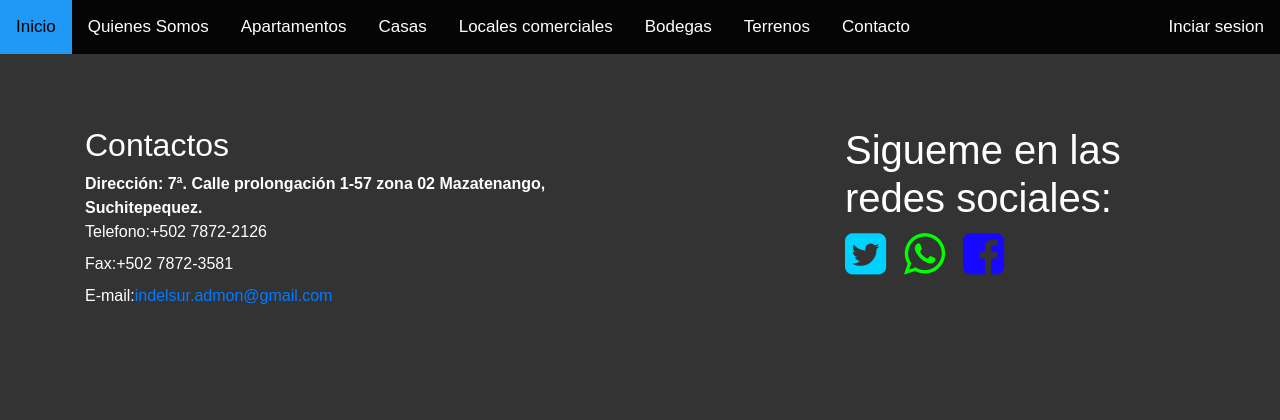
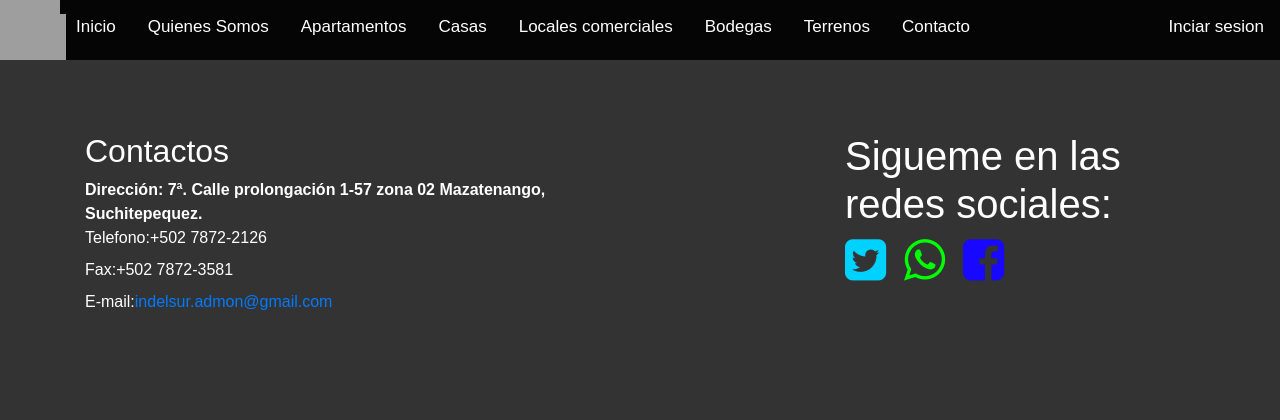
Before and after one commit to robertgar/byron, a PHP site: page /contacto.php in a window 1280 px wide. Shown: the top 420 px of the page. Run offline with PHP 8.4, Linux system fonts and the light colour scheme; grey boxes are pictures that could not be loaded.

Commit message:
Update contacto.php

```diff
--- a/contacto.php
+++ b/contacto.php
@@ -93,11 +93,22 @@ background-color: #050505;
 #bt{
    border-radius: 30px;
 }
+img{
+  width: 50px;
+  height: 50px;
+}
+
+.im{
+  background-image: url("im/logo.jpeg");
+   width: 60px;
+  height: 60px;
+}
 </style>
 </head>
 <body>
 
 <div class="topnav" id="myTopnav">
+  <a class="im"><img src="im/logo.jpeg"></a>
   <a href="index.php">Inicio</a>
   <a href="quienes.php">Quienes Somos</a>
   <a href="apart.php">Apartamentos</a>
@@ -130,19 +141,16 @@ background-color: #050505;
     <div class="col-sm-4">
   <h1>Sigueme en las redes sociales:</h1>
 
+
       <i onclick=" window.open('https://twitter.com/');" class="fa fa-twitter-square" style="font-size:48px;color:#00D2FF"></i>
 &nbsp&nbsp
-        <i class="fa fa-whatsapp" style="font-size:48px;color:#00FF00"></i>
+        <i onclick=" window.open('https://wa.me/502%2051173235');" class="fa fa-whatsapp" style="font-size:48px;color:#00FF00"></i>
         &nbsp&nbsp
           <i onclick=" window.open('https://www.facebook.com/');"class="fa fa-facebook-square" style="font-size:48px;color:#1908FF"></i>
 
         </div>
       </div>
     </div>
-
-
-
-
 <script>
 function myFunction() {
   var x = document.getElementById("myTopnav");
```
